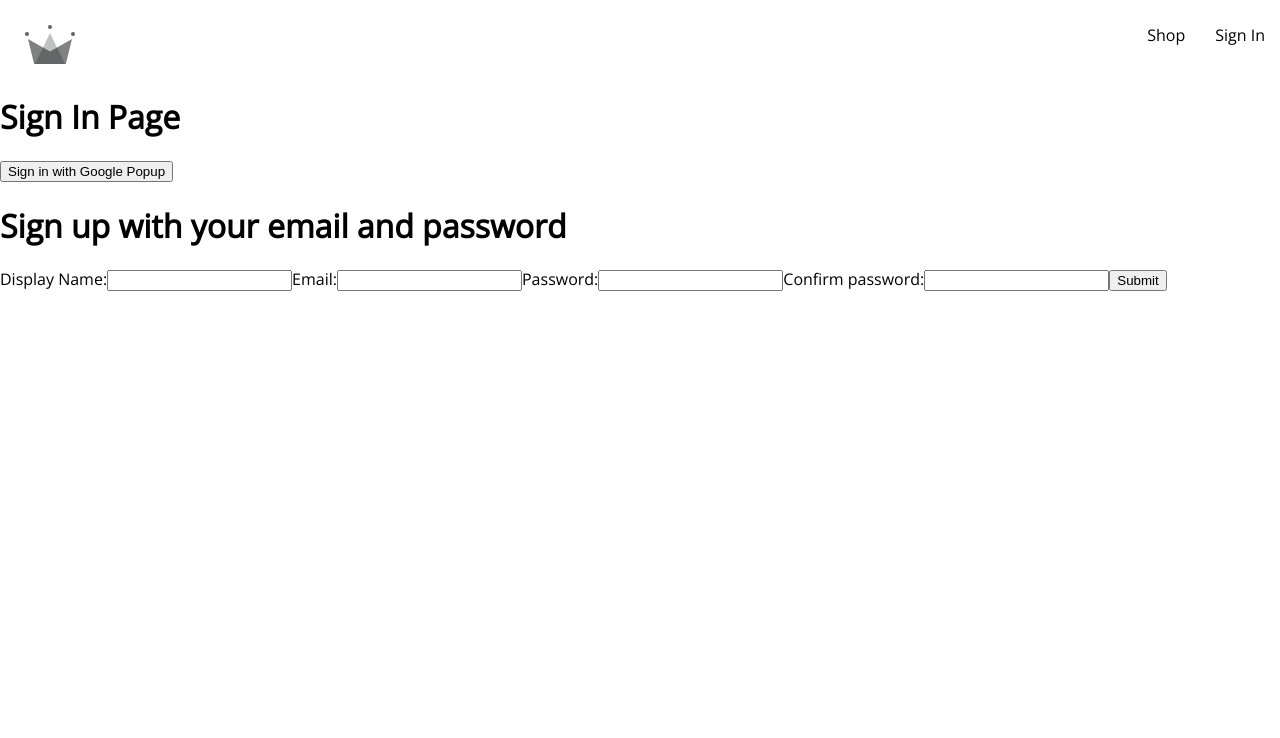
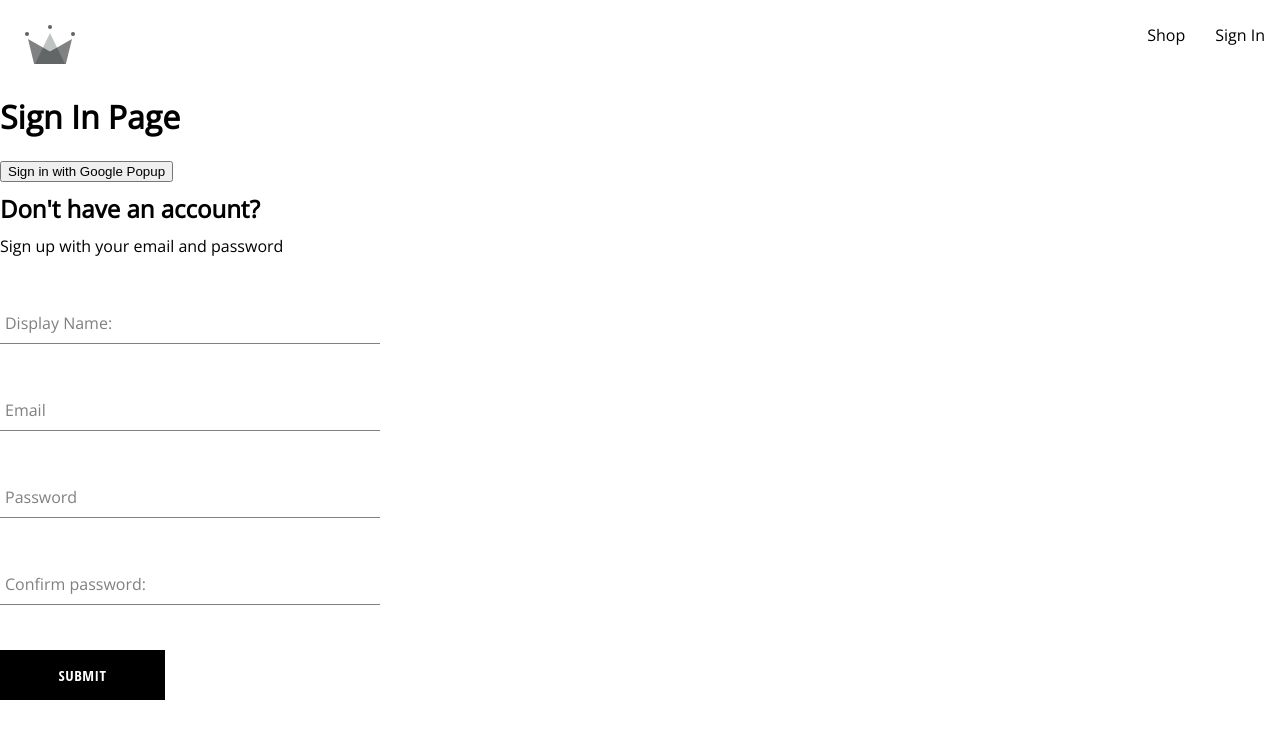
Before and after one commit to horatiu84/EcommerceSite, a React (Create React App) app: page /signIn in a window 1280 px wide. Shown: the top 738 px of the page. Built offline with nearby package versions, Linux system fonts and the light colour scheme.

Commit message:
added styles and button component

```diff
--- /dev/null
+++ b/src/components/button/button.component.jsx
@@ -0,0 +1,19 @@
+import "./button.styles.scss";
+
+const BUTTON_TYPE_CLASSES = {
+  google: "google-sign-in",
+  inverted: "inverted",
+};
+
+const Button = ({ children, buttonType, ...otherProps }) => {
+  return (
+    <button
+      className={`button-container ${BUTTON_TYPE_CLASSES[buttonType]}`}
+      {...otherProps}
+    >
+      {children}
+    </button>
+  );
+};
+
+export default Button;
--- /dev/null
+++ b/src/components/button/button.styles.scss
@@ -0,0 +1,46 @@
+.button-container {
+  min-width: 165px;
+  width: auto;
+  height: 50px;
+  letter-spacing: 0.5px;
+  line-height: 50px;
+  padding: 0 35px 0 35px;
+  font-size: 15px;
+  background-color: black;
+  color: white;
+  text-transform: uppercase;
+  font-family: "Open Sans Condensed";
+  font-weight: bolder;
+  border: none;
+  cursor: pointer;
+  display: flex;
+  justify-content: center;
+
+  &:hover {
+    background-color: white;
+    color: black;
+    border: 1px solid black;
+  }
+
+  &.google-sign-in {
+    background-color: #4285f4;
+    color: white;
+
+    &:hover {
+      background-color: #357ae8;
+      border: none;
+    }
+  }
+
+  &.inverted {
+    background-color: white;
+    color: black;
+    border: 1px solid black;
+
+    &:hover {
+      background-color: black;
+      color: white;
+      border: none;
+    }
+  }
+}
--- /dev/null
+++ b/src/components/form-input/form-input.jsx
@@ -0,0 +1,20 @@
+import "./form-input.styles.scss";
+
+const FormInput = ({ label, ...otherProps }) => {
+  return (
+    <div className="group">
+      <input className="form-input" {...otherProps} />
+      {label && (
+        <label
+          className={`${
+            otherProps.value.length ? "shrink" : ""
+          } form-input-label`}
+        >
+          {label}
+        </label>
+      )}
+    </div>
+  );
+};
+
+export default FormInput;
--- /dev/null
+++ b/src/components/form-input/form-input.styles.scss
@@ -0,0 +1,54 @@
+$sub-color: grey;
+$main-color: black;
+
+@mixin shrinkLabel {
+  top: -14px;
+  font-size: 12px;
+  color: $main-color;
+}
+
+.group {
+  position: relative;
+  margin: 45px 0;
+
+  .form-input {
+    background: none;
+    background-color: white;
+    color: $sub-color;
+    font-size: 18px;
+    padding: 10px 10px 10px 5px;
+    display: block;
+    width: 100%;
+    border: none;
+    border-radius: 0;
+    border-bottom: 1px solid $sub-color;
+    margin: 25px 0;
+
+    &:focus {
+      outline: none;
+    }
+
+    &:focus ~ .form-input-label {
+      @include shrinkLabel();
+    }
+  }
+
+  input[type='password'] {
+    letter-spacing: 0.3em;
+  }
+
+  .form-input-label {
+    color: $sub-color;
+    font-size: 16px;
+    font-weight: normal;
+    position: absolute;
+    pointer-events: none;
+    left: 5px;
+    top: 10px;
+    transition: 300ms ease all;
+
+    &.shrink {
+      @include shrinkLabel();
+    }
+  }
+}
--- a/src/components/sign-up/sign-up-form.component.jsx
+++ b/src/components/sign-up/sign-up-form.component.jsx
@@ -1,4 +1,7 @@
 import { useState } from "react";
+import FormInput from "../form-input/form-input";
+import "./sign-up-form.styles.scss";
+import Button from "../button/button.component";
 
 import {
   createAuthUserWithEmailAndPassword,
@@ -50,11 +53,13 @@
   };
 
   return (
-    <div>
-      <h1>Sign up with your email and password</h1>
+    <div className="sign-up-container">
+      <h2>Don't have an account?</h2>
+      <span>Sign up with your email and password</span>
       <form onSubmit={handleSubmit}>
-        <label>Display Name:</label>
-        <input
+        <label></label>
+        <FormInput
+          label="Display Name:"
           type="text"
           name="displayName"
           value={displayName}
@@ -62,8 +67,8 @@
           onChange={handleChange}
         />
 
-        <label>Email:</label>
-        <input
+        <FormInput
+          label="Email"
           type="email"
           name="email"
           value={email}
@@ -71,8 +76,8 @@
           onChange={handleChange}
         />
 
-        <label>Password:</label>
-        <input
+        <FormInput
+          label="Password"
           type="password"
           name="password"
           value={password}
@@ -80,8 +85,8 @@
           onChange={handleChange}
         />
 
-        <label>Confirm password:</label>
-        <input
+        <FormInput
+          label="Confirm password:"
           type="password"
           name="confirmPassword"
           value={confirmPassword}
@@ -89,7 +94,7 @@
           onChange={handleChange}
         />
 
-        <button type="submit">Submit</button>
+        <Button type="submit">Submit</Button>
       </form>
     </div>
   );
--- /dev/null
+++ b/src/components/sign-up/sign-up-form.styles.scss
@@ -0,0 +1,9 @@
+.sign-up-container {
+  display: flex;
+  flex-direction: column;
+  width: 380px;
+}
+
+h2 {
+  margin: 10px 0;
+}
```
